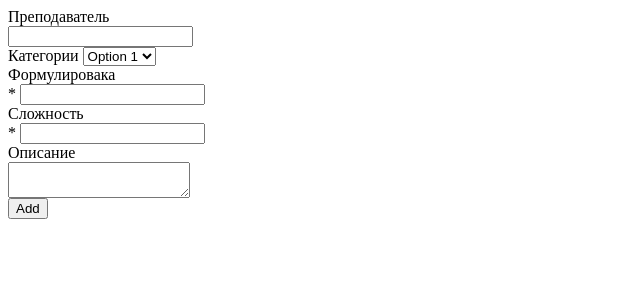
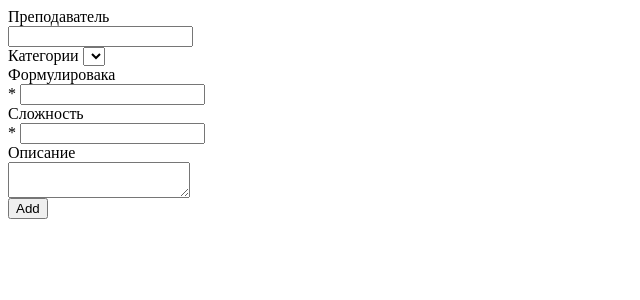
Before and after one commit to nikolasov/STCPyHomeWork, a Flask app: page / in a window 1280 px wide. Shown: the top 300 px of the page, without its empty margins (0-640 px from the left). Run offline with Flask 3, Linux system fonts and the light colour scheme; lists and menus that the app fills with data are empty.

Commit message:
Update add_task.html

```diff
--- a/Lab4/templates/add_task.html
+++ b/Lab4/templates/add_task.html
@@ -6,6 +6,7 @@
 filename='css/default.css') }}">
 </head>
 <body>
+<form action="/handler_form" method="POST">
 <div class="rendered-form">
     <div class="formbuilder-text form-group field-text-1684342975367">
         <label for="text-1684342975367" class="formbuilder-text-label">Преподаватель
@@ -16,8 +17,9 @@ filename='css/default.css') }}">
     <div class="formbuilder-select form-group field-select-1684343059734">
         <label for="select-1684343059734" class="formbuilder-select-label">Категории</label>
         <select class="form-control" name="select-1684343059734" id="select-1684343059734">
-            <option value="option-1" selected="true" id="select-1684343059734-0">Option 1</option>
-            <option value="option-2" id="select-1684343059734-1">Option 2</option>
+            {% for item in navigation %}
+                <option   value="{{ item[1]}}" id="{{ item[0] }}">{{ item[1] }}</option>
+    	    {% endfor %}
         </select>
     </div>
     <div class="formbuilder-text form-group field-text-1684342861774">
@@ -37,10 +39,9 @@ filename='css/default.css') }}">
         <textarea type="textarea" class="form-control" name="textarea-1684342927667" access="false" id="textarea-1684342927667"></textarea>
     </div>
     <div class="formbuilder-button form-group field-button-1684342850776">
-        <button type="button" class="btn-default btn" name="button-1684342850776" access="false" style="default" id="button-1684342850776">Add
-            <br>
-        </button>
+        <button>Add   </button>
     </div>
 </div>
+</form>
 </body>
 </html>
```
